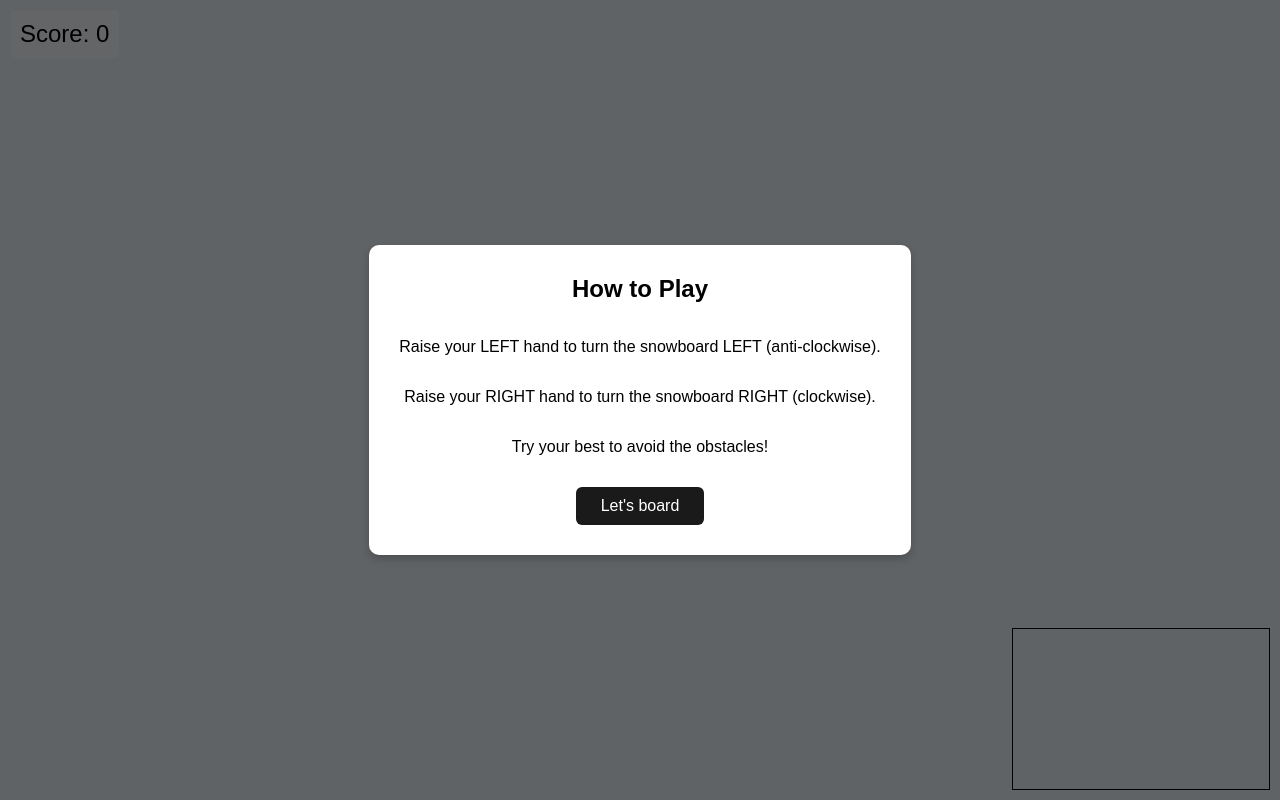
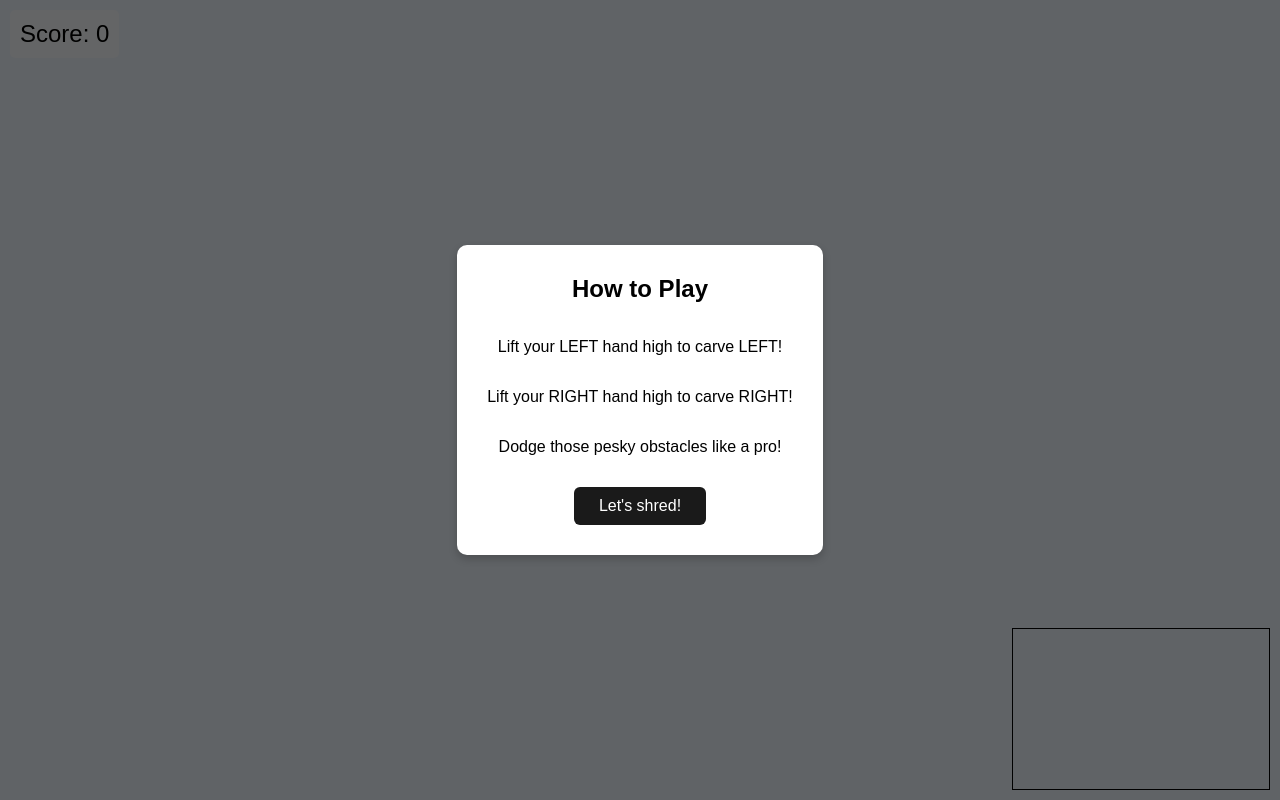
Before and after one commit to andywarr/Pose, a website built with Vite: page index.html in a window 1280 px wide. Built offline with nearby package versions, Linux system fonts and the light colour scheme; no server answers.

Commit message:
feat: update instruction modal text and button label for clarity

```diff
--- a/index.html
+++ b/index.html
@@ -18,12 +18,10 @@
       <div id="instructionModal" class="modal hidden">
         <div class="modal-content">
           <h2>How to Play</h2>
-          <p>
-            Raise your LEFT hand to turn the snowboard LEFT (anti-clockwise).
-          </p>
-          <p>Raise your RIGHT hand to turn the snowboard RIGHT (clockwise).</p>
-          <p>Try your best to avoid the obstacles!</p>
-          <button id="confirmInstructions">Let's board</button>
+          <p>Lift your LEFT hand high to carve LEFT!</p>
+          <p>Lift your RIGHT hand high to carve RIGHT!</p>
+          <p>Dodge those pesky obstacles like a pro!</p>
+          <button id="confirmInstructions">Let's shred!</button>
         </div>
       </div>
       <!-- Countdown Timer -->
```
